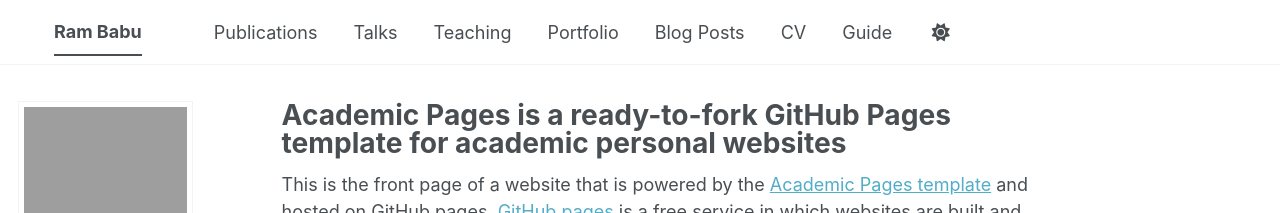
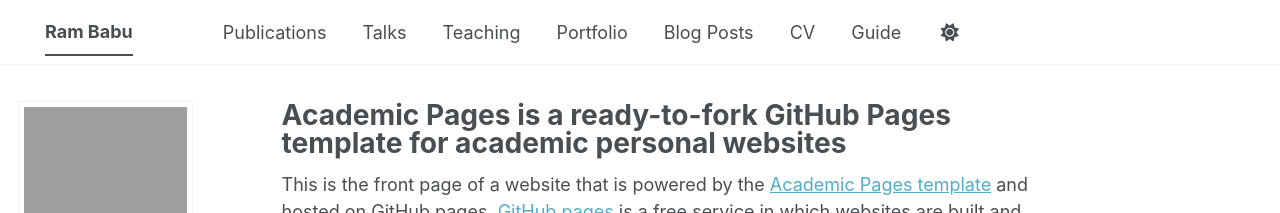
Before and after one commit to rambaburanga/rambaburanga.github.io, a Jekyll site: the page built from _pages/about.md, in a window 1280 px wide. Shown: the top 213 px of the page. Built offline with Jekyll 4.4.1, drawn with Linux system fonts in a browser that asks for light colours; a script bundle is joined from its source files by our own code; a style sheet for code colours, icons or effects is not loaded.

Commit message:
Update _masthead.scss

```diff
--- a/_sass/layout/_masthead.scss
+++ b/_sass/layout/_masthead.scss
@@ -61,8 +61,8 @@
   white-space: nowrap;
 
   &--lg {
-    padding-left: 2em;
-    padding-right: 2em;
+    padding-left: 1.5em;
+    padding-right: 3em;
     font-weight: 700;
   }
 }
```
